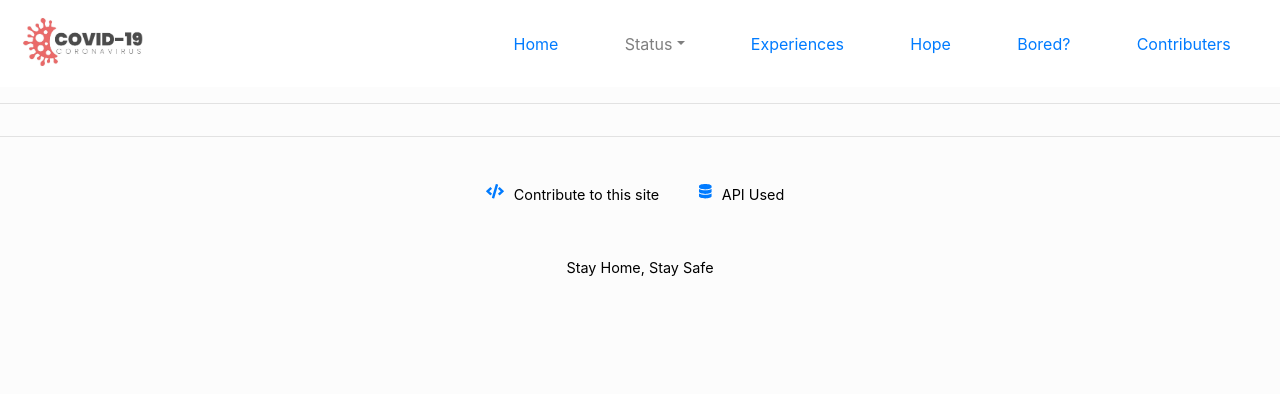
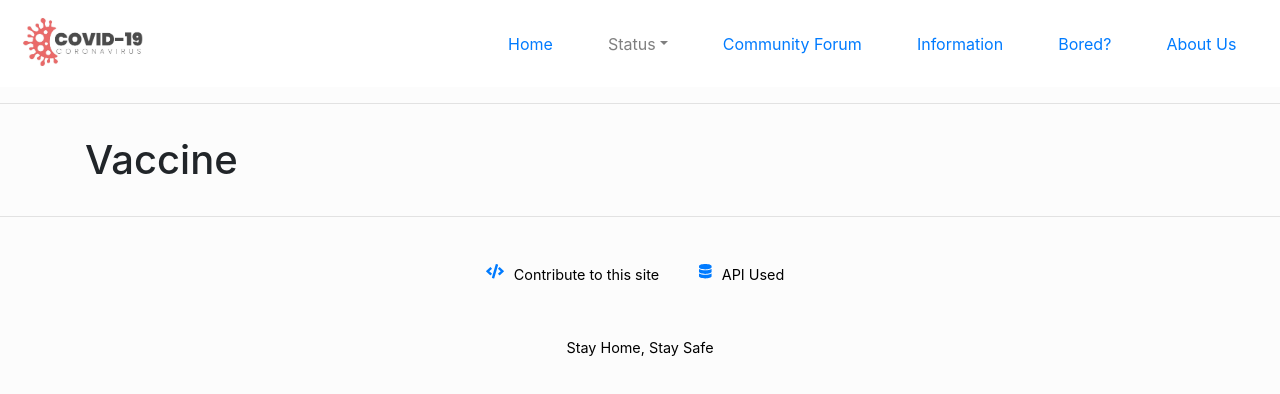
Before and after one commit to astromanish/corona-care, a React (Create React App) app: page /hope in a window 1280 px wide. Shown: the top 394 px of the page. Built offline with nearby package versions, Linux system fonts and the light colour scheme.

Commit message:
tab name updated

```diff
--- a/src/components/header.js
+++ b/src/components/header.js
@@ -18,10 +18,10 @@ const Header = () => {
                         <NavDropdown.Item><Link to="/status/india">India</Link></NavDropdown.Item>
                         <NavDropdown.Item><Link to="/status/india/UP">Uttar Pradesh</Link></NavDropdown.Item>
                     </NavDropdown>
-                    <Nav.Link><Link to="/experiences">Experiences</Link></Nav.Link>
-                    <Nav.Link><Link to="/hope">Hope</Link></Nav.Link>
+                    <Nav.Link><Link to="/experiences">Community Forum</Link></Nav.Link>
+                    <Nav.Link><Link to="/hope">Information</Link></Nav.Link>
                     <Nav.Link><Link to="/bored">Bored?</Link></Nav.Link>
-                    <Nav.Link><Link to="/contributer">Contributers</Link></Nav.Link>
+                    <Nav.Link><Link to="/contributer">About Us</Link></Nav.Link>
                 </Nav>
             </Navbar.Collapse>
         </Navbar>
--- a/src/components/hope.js
+++ b/src/components/hope.js
@@ -54,7 +54,10 @@ const Hope = () => {
         //     </div>
         // </>
         <>
-
+            <h1 className="heading-1">Vaccine</h1>
+            <div className="vaccine">
+                <div className=""></div>
+            </div>
         </>
     );
 }
```
Also changed, not shown: 1 other file (tests, documents, lock files or other folders).
